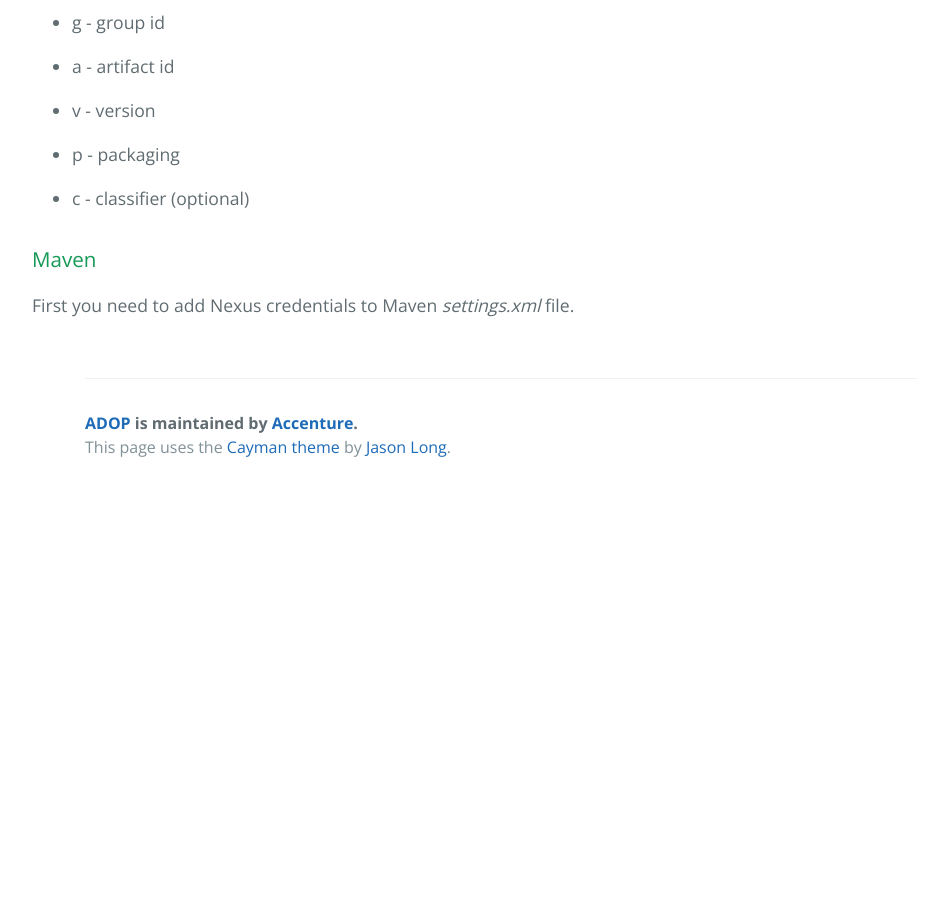
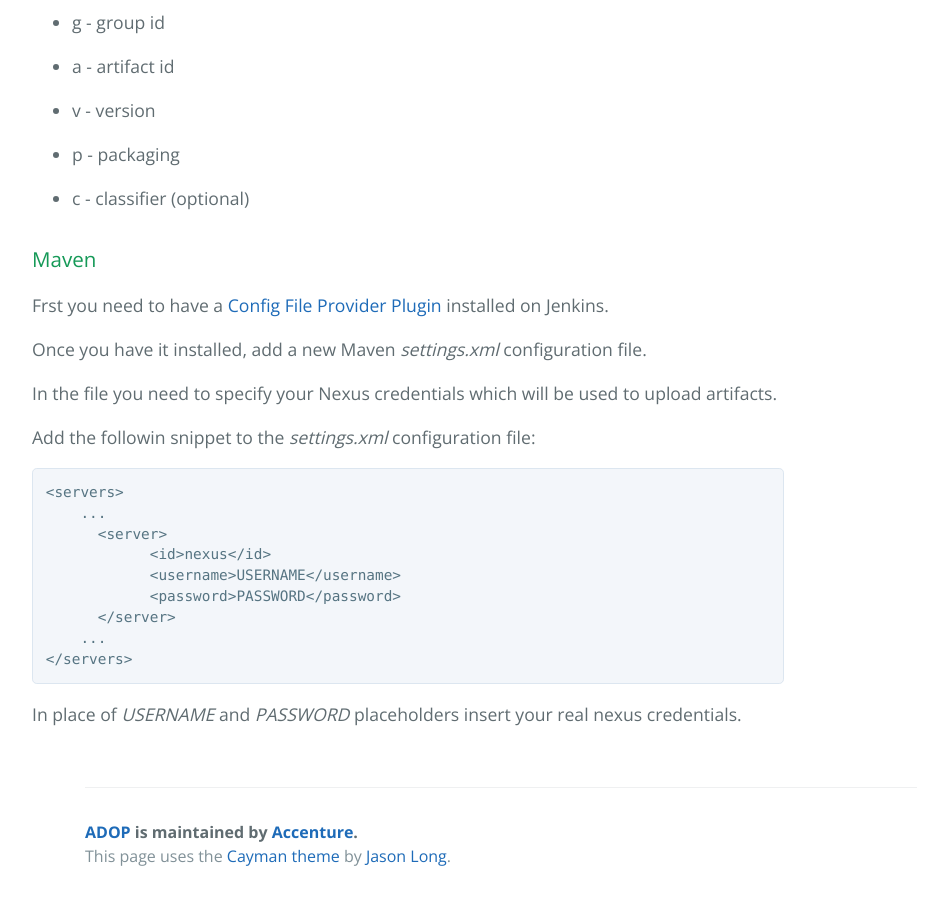
Before and after one commit to alexeymhv/adop-cartridges-cookbook, a Jekyll site: the page built from _docs/recipes/archiving-artefact-to-nexus.md, in a window 1280 px wide and 900 px high, scrolled down 1110 px. Shown: the whole window, without its empty margins (139-1087 px from the left). Built offline with Jekyll 4.4.1, drawn with Linux system fonts in a browser that asks for light colours; before the commit the page ends 1601 px from its top, so only the background shows below that.

Commit message:
Update archiving-artefact-to-nexus.md

````diff
--- a/_docs/recipes/archiving-artefact-to-nexus.md
+++ b/_docs/recipes/archiving-artefact-to-nexus.md
@@ -50,4 +50,24 @@ The following snippet should go inside Jenkins job definition:
 
 ### Maven
 
-First you need to add Nexus credentials to Maven _settings.xml_ file.
+Frst you need to have a [Config File Provider Plugin](https://wiki.jenkins-ci.org/display/JENKINS/Config+File+Provider+Plugin) installed on Jenkins.
+
+Once you have it installed, add a new Maven _settings.xml_ configuration file.
+
+In the file you need to specify your Nexus credentials which will be used to upload artifacts.
+
+Add the followin snippet to the _settings.xml_ configuration file:
+
+```
+<servers>
+    ...
+      <server>
+            <id>nexus</id>
+            <username>USERNAME</username>
+            <password>PASSWORD</password>
+      </server>
+    ...
+</servers>
+```
+
+In place of _USERNAME_ and _PASSWORD_ placeholders insert your real nexus credentials.
````
